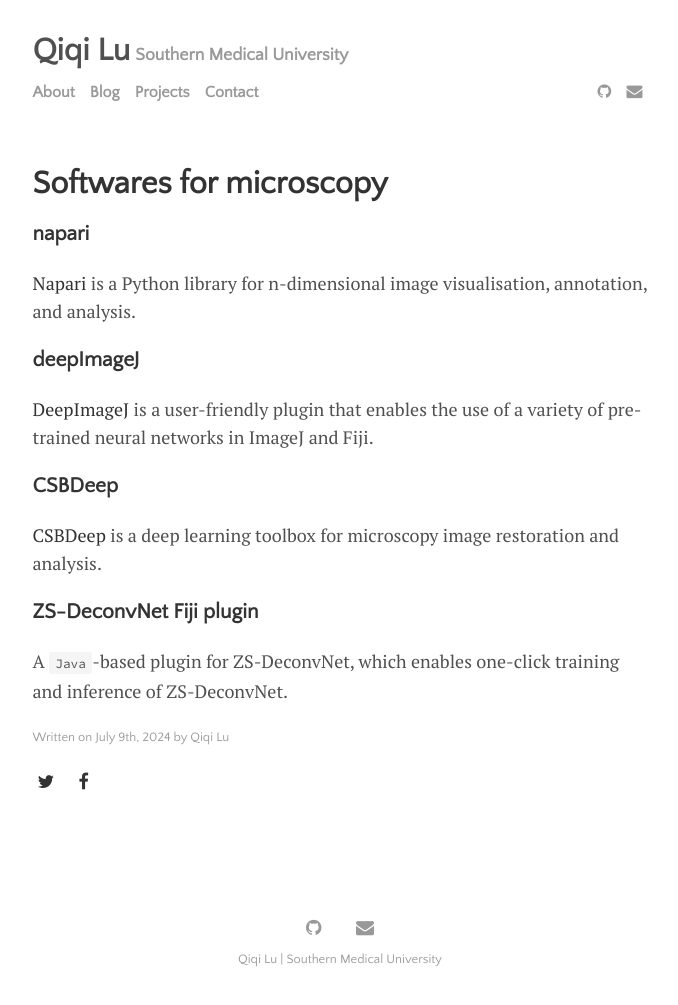
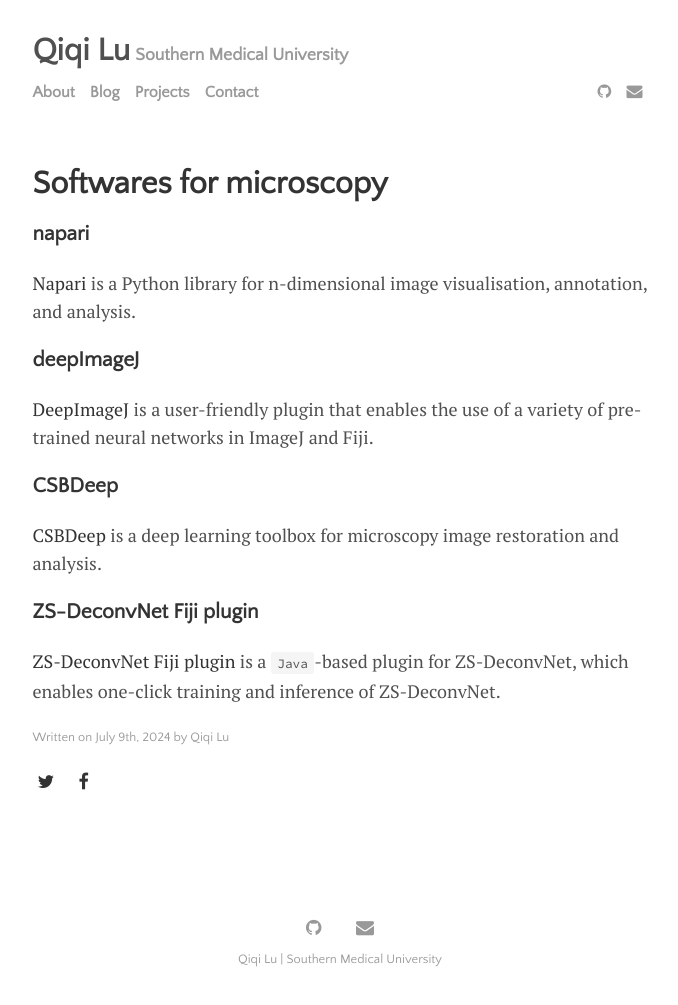
Before and after one commit to Recklexx/Recklexx.github.io, a Jekyll site: the page built from _posts/blogs/2024-07-09-softwar-microscopy.md, in a window 1280 px wide. Shown: the whole page, without its empty margins (300-978 px from the left). Built offline with Jekyll 4.4.1, drawn with Linux system fonts in a browser that asks for light colours.

Commit message:
Update 2024-07-09-softwar-microscopy.md

```diff
--- a/_posts/blogs/2024-07-09-softwar-microscopy.md
+++ b/_posts/blogs/2024-07-09-softwar-microscopy.md
@@ -16,4 +16,4 @@
 [CSBDeep](https://csbdeep.bioimagecomputing.com/) is a deep learning toolbox for microscopy image restoration and analysis.
 
 ### ZS-DeconvNet Fiji plugin
-A `Java`-based plugin for ZS-DeconvNet, which enables one-click training and inference of ZS-DeconvNet.
+[ZS-DeconvNet Fiji plugin](https://tristazeng.github.io/ZS-DeconvNet-page/Tutorial/#Fiji%20plugin) is a `Java`-based plugin for ZS-DeconvNet, which enables one-click training and inference of ZS-DeconvNet.
```
